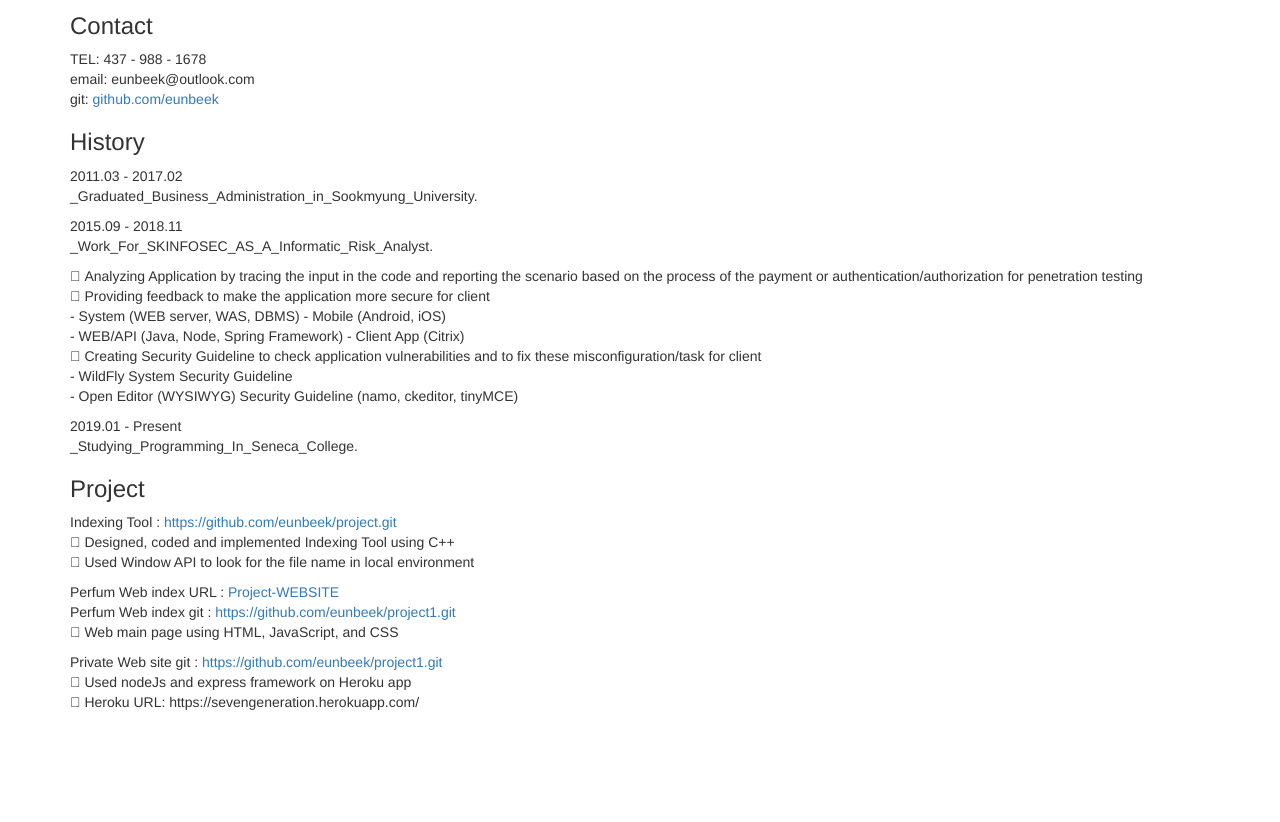
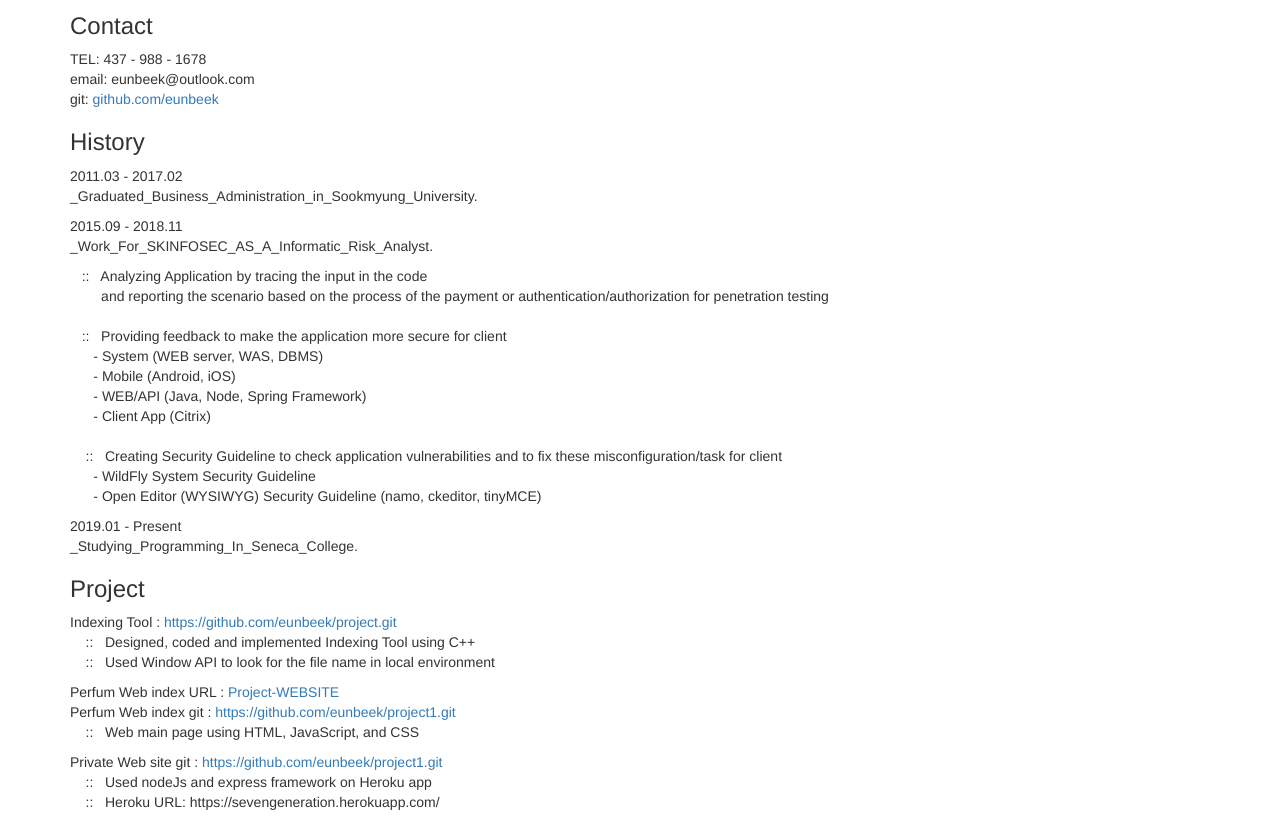
Before and after one commit to eunbeek/sevengeneration, a website: page views/about.html in a window 1280 px wide. Shown: the part 147-969 px from the top of the page. Before the commit the page ends 869 px from the top, so only its background shows below. Drawn offline with nearby package versions, Linux system fonts and the light colour scheme.

Commit message:
change the structure of about

```diff
--- a/views/about.html
+++ b/views/about.html
@@ -64,16 +64,17 @@
                 <td><p>2011.03 - 2017.02<br/>_Graduated_Business_Administration_in_Sookmyung_University.</p></td>
             </tr>
             <tr>
-                <td><p>2015.09 - 2018.11<br/>_Work_For_SKINFOSEC_AS_A_Informatic_Risk_Analyst.</p></td>
-            </tr>
-            <tr>
-                <td><p> Analyzing Application by tracing the input in the code and reporting the scenario based on the process of the payment or authentication/authorization for penetration testing
-                  <br/> Providing feedback to make the application more secure for client
-                  <br/> - System (WEB server, WAS, DBMS) - Mobile (Android, iOS)
-                  <br/>- WEB/API (Java, Node, Spring Framework) - Client App (Citrix)
-                  <br/> Creating Security Guideline to check application vulnerabilities and to fix these misconfiguration/task for client
-                  <br/>- WildFly System Security Guideline
-                  <br/>- Open Editor (WYSIWYG) Security Guideline (namo, ckeditor, tinyMCE) </p></td>
+                <td><p>2015.09 - 2018.11<br/>_Work_For_SKINFOSEC_AS_A_Informatic_Risk_Analyst.<br/>
+                  <p>	&nbsp;  &nbsp;:: &nbsp; Analyzing Application by tracing the input in the code
+                  <br/>&nbsp;  &nbsp;  &nbsp; &nbsp;  and reporting the scenario based on the process of the payment or authentication/authorization for penetration testing
+                  <br/><br/>	&nbsp;  &nbsp;:: &nbsp; Providing feedback to make the application more secure for client
+                  <br/>	&nbsp; 	&nbsp; &nbsp; -  System (WEB server, WAS, DBMS)
+                  <br/>	&nbsp; 	&nbsp; &nbsp; -  Mobile (Android, iOS)
+                  <br/>	&nbsp; 	&nbsp; &nbsp; -  WEB/API (Java, Node, Spring Framework)
+                  <br/>	&nbsp; 	&nbsp; &nbsp; -  Client App (Citrix)
+                  <br/><br/>	&nbsp;  &nbsp; :: &nbsp; Creating Security Guideline to check application vulnerabilities and to fix these misconfiguration/task for client
+                  <br/>	&nbsp; 	&nbsp; &nbsp; -  WildFly System Security Guideline
+                  <br/>	&nbsp;	&nbsp; &nbsp; -  Open Editor (WYSIWYG) Security Guideline (namo, ckeditor, tinyMCE) </p></td>
               </tr>
             <tr>
                 <td>2019.01 - Present</td>
@@ -88,8 +89,8 @@
               <td>Indexing Tool : <a href="https://github.com/eunbeek/project.git">https://github.com/eunbeek/project.git</a></td>
             </tr>
             <tr>
-              <td> <p> Designed, coded and implemented Indexing Tool using C++ <br/>
-                       Used Window API to look for the file name in local environment</p> </td>
+              <td> <p> 	&nbsp; 	&nbsp; :: &nbsp; Designed, coded and implemented Indexing Tool using C++ <br/>
+                        &nbsp; 	&nbsp; :: &nbsp; Used Window API to look for the file name in local environment</p> </td>
             </tr>
             <tr>
               <td>Perfum Web index URL : <a href="/honesty">Project-WEBSITE</a></td>
@@ -98,15 +99,18 @@
                 <td>Perfum Web index git : <a href="https://github.com/eunbeek/project1.git">https://github.com/eunbeek/project1.git</a></td>
             </tr>
             <tr>
-                <td><p>  Web main page using HTML, JavaScript, and CSS</p></td>
+                <td><p> 	&nbsp;	&nbsp; :: &nbsp; Web main page using HTML, JavaScript, and CSS</p></td>
             </tr>
             <tr>
               <td>Private Web site git : <a href="https://github.com/eunbeek/project1.git">https://github.com/eunbeek/project1.git</a></td>
             </tr>
             <tr>
               <td>
-                  <p> Used nodeJs and express framework on Heroku app <br/>
-                      Heroku URL: https://sevengeneration.herokuapp.com/ </p>
+                  <p>	&nbsp;	&nbsp; :: &nbsp; Used nodeJs and express framework on Heroku app <br/>
+                      &nbsp; 	&nbsp; :: &nbsp; Heroku URL: https://sevengeneration.herokuapp.com/ </p>
+                </td>
+                <td>
+                  <p>  <br/>   <br/></p>
                 </td>
               </tr>
           </table>
```
